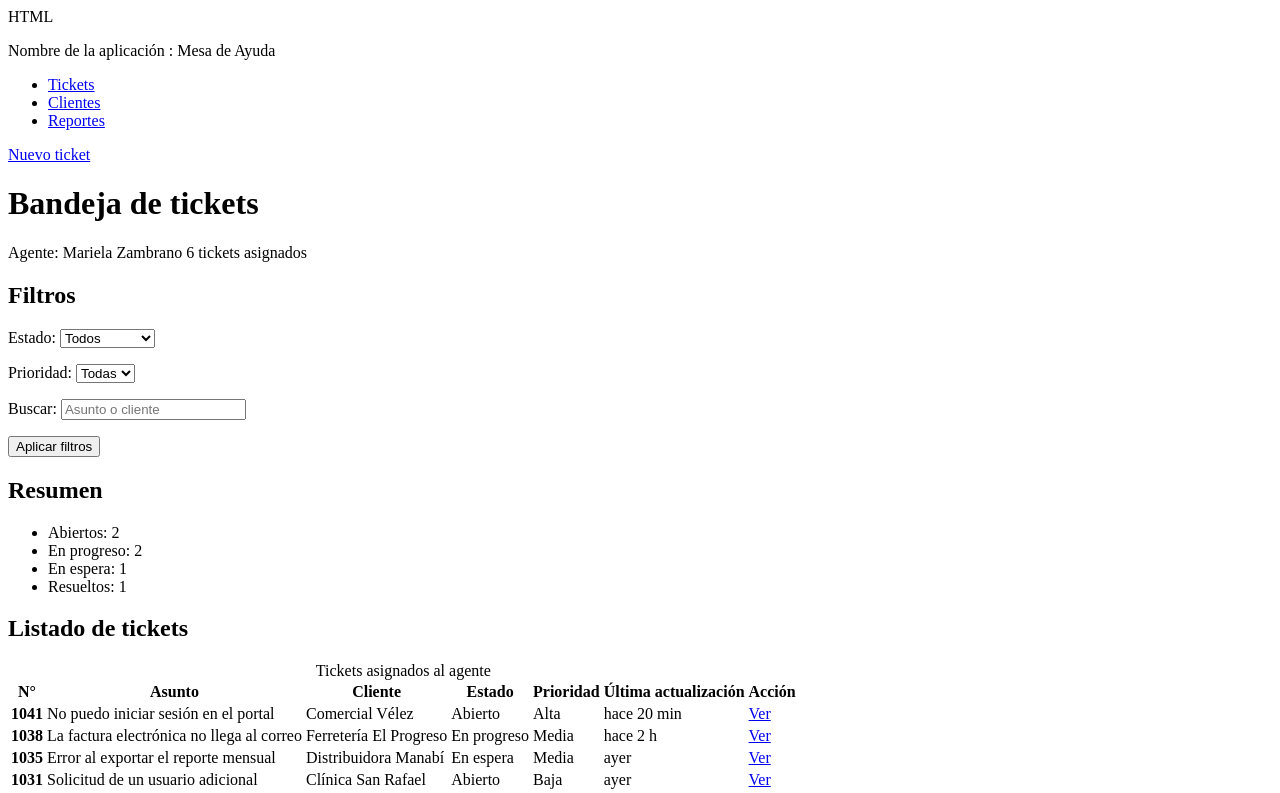
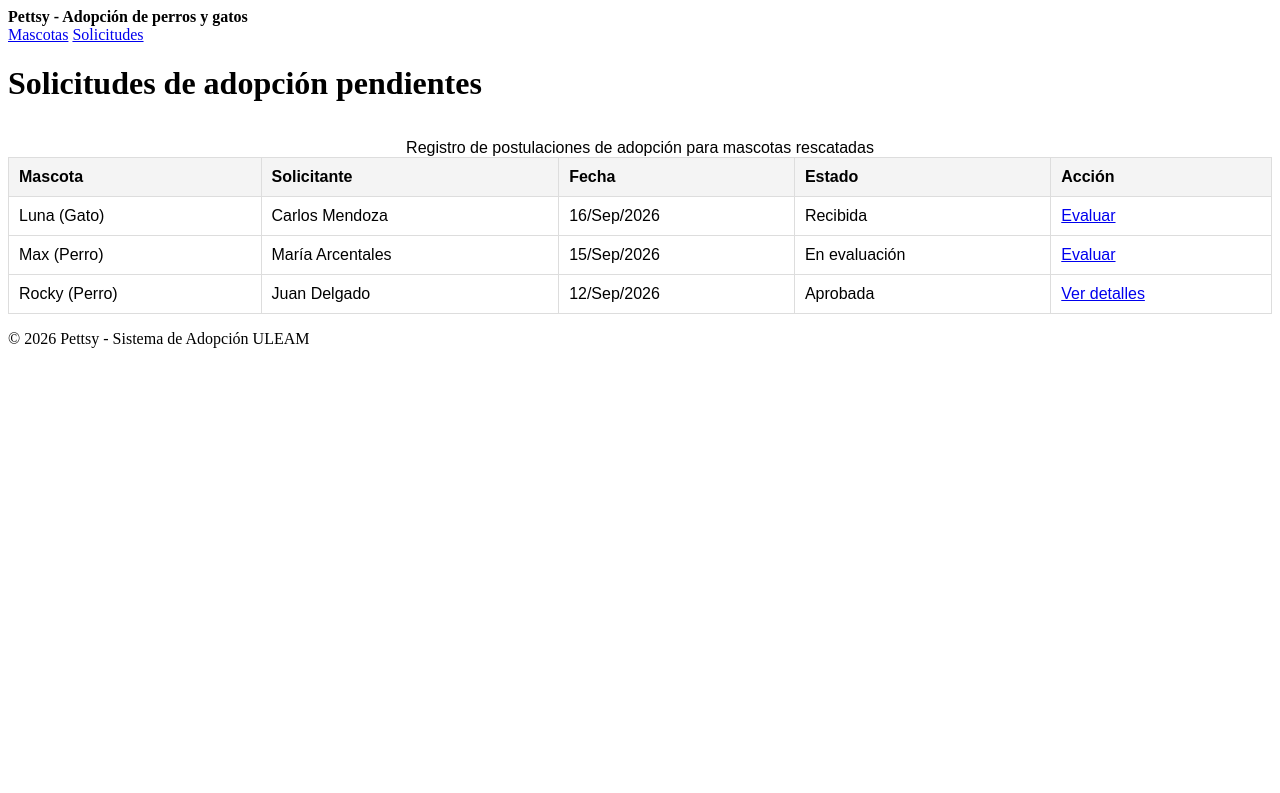
Before and after one commit to uleam-web-2026-2/webIB-delgado-santana, a Svelte app: page / in a window 1280 px wide. Shown: the top 793 px of the page. Built offline with nearby package versions, Linux system fonts and the light colour scheme.

Commit message:
feat(listado): vista semantica con tabla scrollable y esquema de dominio

```diff
--- a/src/App.svelte
+++ b/src/App.svelte
@@ -1,141 +1,53 @@
-HTML
 <header>
-  <p>Nombre de la aplicación : Mesa de Ayuda</p>
-  <nav aria-label="Navegación principal">
-    <ul>
-      <li><a href="/tickets">Tickets</a></li>
-      <li><a href="/clientes">Clientes</a></li>
-      <li><a href="/reportes">Reportes</a></li>
-    </ul>
+  <strong>Pettsy - Adopción de perros y gatos</strong>
+  <nav>
+    <a href="#mascotas">Mascotas</a>
+    <a href="#solicitudes">Solicitudes</a>
   </nav>
-  <a href="/tickets/nuevo">Nuevo ticket</a>
 </header>
 
-<main id="contenido-principal">
-  <h1>Bandeja de tickets</h1>
-  <p>Agente: Mariela Zambrano <span>6 tickets asignados</span></p>
+<main>
+  <h1>Solicitudes de adopción pendientes</h1>
 
-  <section aria-labelledby="titulo-filtros">
-    <h2 id="titulo-filtros">Filtros</h2>
-    <form>
-      <p>
-        <label for="filtro-estado">Estado:</label>
-        <select id="filtro-estado">
-          <option value="todos">Todos</option>
-          <option value="abierto">Abierto</option>
-          <option value="en-progreso">En progreso</option>
-          <option value="en-espera">En espera</option>
-          <option value="resuelto">Resuelto</option>
-          <option value="cerrado">Cerrado</option>
-        </select>
-      </p>
-
-      <p>
-        <label for="filtro-prioridad">Prioridad:</label>
-        <select id="filtro-prioridad">
-          <option value="todas">Todas</option>
-          <option value="alta">Alta</option>
-          <option value="media">Media</option>
-          <option value="baja">Baja</option>
-        </select>
-      </p>
-
-      <p>
-        <label for="filtro-buscar">Buscar:</label>
-        <input type="text" id="filtro-buscar" placeholder="Asunto o cliente" />
-      </p>
-
-      <button type="button">Aplicar filtros</button>
-    </form>
-  </section>
-
-<section aria-labelledby="titulo-resumen">
-    <h2 id="titulo-resumen">Resumen</h2>
-    <ul>
-      <li>Abiertos: 2</li>
-      <li>En progreso: 2</li>
-      <li>En espera: 1</li>
-      <li>Resueltos: 1</li>
-    </ul>
-  </section>
-
-  <section aria-labelledby="titulo-listado">
-    <h2 id="titulo-listado">Listado de tickets</h2>
+  <div class="tabla-scroll">
     <table>
-      <caption>Tickets asignados al agente</caption>
+      <caption>Registro de postulaciones de adopción para mascotas rescatadas</caption>
       <thead>
         <tr>
-          <th scope="col">N°</th>
-          <th scope="col">Asunto</th>
-          <th scope="col">Cliente</th>
+          <th scope="col">Mascota</th>
+          <th scope="col">Solicitante</th>
+          <th scope="col">Fecha</th>
           <th scope="col">Estado</th>
-          <th scope="col">Prioridad</th>
-          <th scope="col">Última actualización</th>
           <th scope="col">Acción</th>
         </tr>
       </thead>
       <tbody>
         <tr>
-          <th scope="row">1041</th>
-          <td>No puedo iniciar sesión en el portal</td>
-          <td>Comercial Vélez</td>
-          <td>Abierto</td>
-          <td>Alta</td>
-          <td>hace 20 min</td>
-          <td><a href="/tickets/1041">Ver</a></td>
+          <td>Luna (Gato)</td>
+          <td>Carlos Mendoza</td>
+          <td>16/Sep/2026</td>
+          <td>Recibida</td>
+          <td><a href="#evaluar">Evaluar</a></td>
         </tr>
         <tr>
-          <th scope="row">1038</th>
-          <td>La factura electrónica no llega al correo</td>
-          <td>Ferretería El Progreso</td>
-          <td>En progreso</td>
-          <td>Media</td>
-          <td>hace 2 h</td>
-          <td><a href="/tickets/1038">Ver</a></td>
+          <td>Max (Perro)</td>
+          <td>María Arcentales</td>
+          <td>15/Sep/2026</td>
+          <td>En evaluación</td>
+          <td><a href="#evaluar">Evaluar</a></td>
         </tr>
         <tr>
-          <th scope="row">1035</th>
-          <td>Error al exportar el reporte mensual</td>
-          <td>Distribuidora Manabí</td>
-          <td>En espera</td>
-          <td>Media</td>
-          <td>ayer</td>
-          <td><a href="/tickets/1035">Ver</a></td>
-        </tr>
-        <tr>
-          <th scope="row">1031</th>
-          <td>Solicitud de un usuario adicional</td>
-          <td>Clínica San Rafael</td>
-          <td>Abierto</td>
-          <td>Baja</td>
-          <td>ayer</td>
-          <td><a href="/tickets/1031">Ver</a></td>
-        </tr>
-        <tr>
-          <th scope="row">1027</th>
-          <td>Lentitud al cargar el inventario</td>
-          <td>Comercial Vélez</td>
-          <td>En progreso</td>
-          <td>Alta</td>
-          <td>hace 3 días</td>
-          <td><a href="/tickets/1027">Ver</a></td>
-        </tr>
-        <tr>
-          <th scope="row">1019</th>
-          <td>Cambio de RUC en la cuenta</td>
-          <td>Panadería Doña Luz</td>
-          <td>Resuelto</td>
-          <td>Baja</td>
-          <td>hace 5 días</td>
-          <td><a href="/tickets/1019">Ver</a></td>
+          <td>Rocky (Perro)</td>
+          <td>Juan Delgado</td>
+          <td>12/Sep/2026</td>
+          <td>Aprobada</td>
+          <td><a href="#detalles">Ver detalles</a></td>
         </tr>
       </tbody>
     </table>
-  </section>
+  </div>
 </main>
 
 <footer>
-  <p>Mesa de Ayuda</p>
-  <p>Proyecto docente 2026-2</p>
-  <p>Última sincronización: <time datetime="2026-09-11T09:40">hoy, 09:40</time></p>
+  <p>© 2026 Pettsy - Sistema de Adopción ULEAM</p>
 </footer>
--- /dev/null
+++ b/src/app.css
@@ -0,0 +1,22 @@
+/* Estilos generales para que tu tabla no se vea vacía */
+table {
+  width: 100%;
+  border-collapse: collapse;
+  margin-top: 15px;
+  font-family: sans-serif;
+}
+
+th, td {
+  border: 1px solid #ddd;
+  padding: 10px;
+  text-align: left;
+}
+
+th {
+  background-color: #f4f4f4;
+}
+
+/* Esto hace que la tabla haga scroll en celulares */
+.tabla-scroll {
+  overflow-x: auto;
+}
--- a/src/main.ts
+++ b/src/main.ts
@@ -1,5 +1,7 @@
+import './app.css'
 import { mount } from 'svelte'
 import App from './App.svelte'
+
 
 const app = mount(App, {
   target: document.getElementById('app')!,
```
Also changed, not shown: 1 other file (tests, documents, lock files or other folders).
